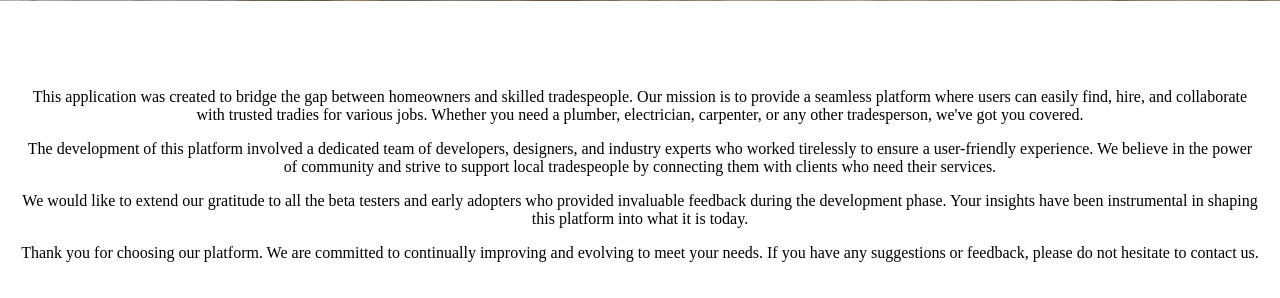
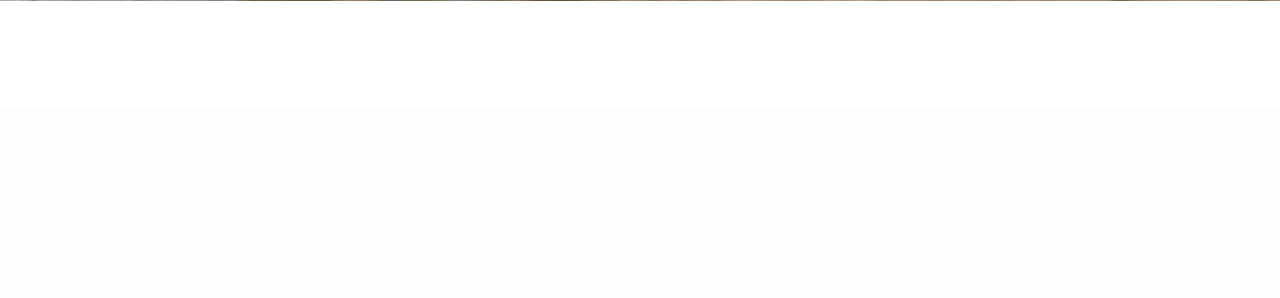
Before and after one commit to JC3009/CITS3403-Project, a Python web app: template Website/app/templates/page_main.html in a window 1280 px wide. Shown: the part 738-1036 px from the top of the page. After the commit the page ends 739 px from the top, so only its background shows below. Run offline with Jinja, Linux system fonts and the light colour scheme; the template is opened without the code that fills it, so the values that code supplies are empty.

Commit message:
Update page_main.html

```diff
--- a/Website/app/templates/page_main.html
+++ b/Website/app/templates/page_main.html
@@ -33,10 +33,6 @@
     {% endif %}
     <section class="credits-section">
         <h2>Credits</h2>
-        <p>This application was created to bridge the gap between homeowners and skilled tradespeople. Our mission is to provide a seamless platform where users can easily find, hire, and collaborate with trusted tradies for various jobs. Whether you need a plumber, electrician, carpenter, or any other tradesperson, we've got you covered.</p>
-        <p>The development of this platform involved a dedicated team of developers, designers, and industry experts who worked tirelessly to ensure a user-friendly experience. We believe in the power of community and strive to support local tradespeople by connecting them with clients who need their services.</p>
-        <p>We would like to extend our gratitude to all the beta testers and early adopters who provided invaluable feedback during the development phase. Your insights have been instrumental in shaping this platform into what it is today.</p>
-        <p>Thank you for choosing our platform. We are committed to continually improving and evolving to meet your needs. If you have any suggestions or feedback, please do not hesitate to contact us.</p>
     </section>
     {% block content %}{% endblock %}
     <script src="{{ url_for('static', filename='script.js') }}"></script>
```
